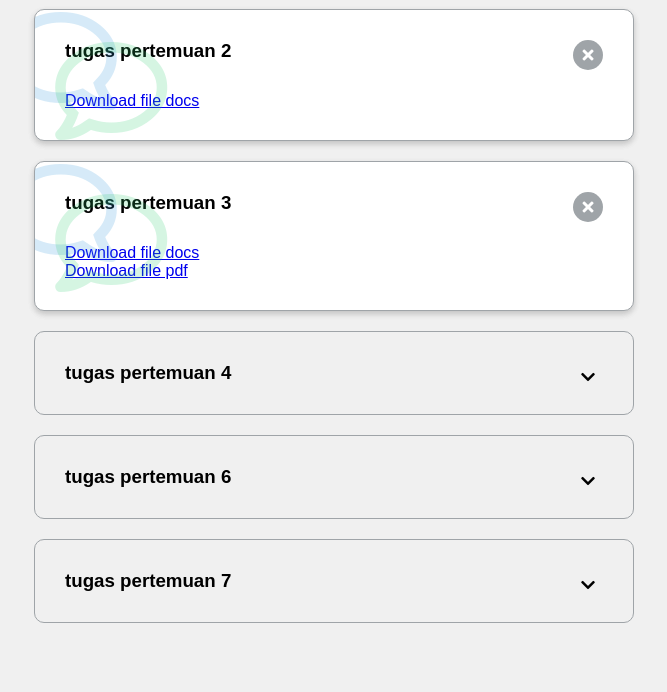
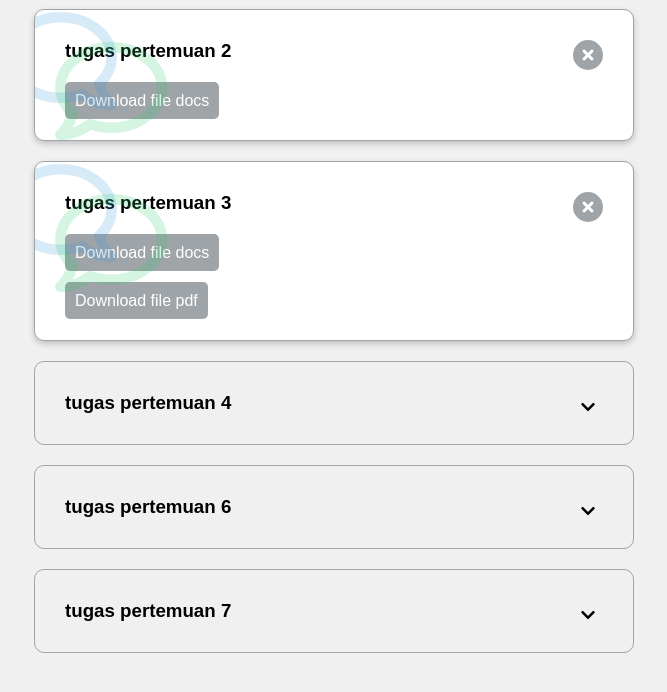
Before and after one commit to NoHeart6/web-tugas-sti, a plain HTML site: page tugas.html in a window 1280 px wide. Both pictures are taken after a click on the button 894 px from the left and 315 px from the top of the page. Shown: the part 108-800 px from the top of the page, without its empty margins (306-973 px from the left). Drawn offline with Linux system fonts and the light colour scheme; a web font is replaced by a local one.

Commit message:
Merubah tamplian download

```diff
--- a/style4.css
+++ b/style4.css
@@ -28,6 +28,19 @@ h1 {
   position: relative;
   overflow: hidden;
   transition: 0.3s ease;
+}
+
+.faq-text .tombol-unduh {
+  text-decoration: none;
+  background-color: #9fa4a8;
+  padding:10px;
+  border-radius: 5px;
+  color: white;
+  margin-top: 10px;
+}
+
+.faq-text .tombol-unduh:hover {
+  background-color: #6f6f6f;
 }
 
 .faq.active {
--- a/tugas.html
+++ b/tugas.html
@@ -17,7 +17,7 @@
         </h3>
 
         <p class="faq-text">
-          <a href="tugas1.docx">Download file docs</a>
+          <a class="tombol-unduh" href="tugas1.docx">Download file docs</a>
         </p>
 
         <button class="faq-toggle">
@@ -31,9 +31,10 @@
             tugas pertemuan 3
         </h3>
         <p class="faq-text">
-          <a href="tugas2.docx">Download file docs</a> <br>
-
-          <a href="tugas2.pdf">Download file pdf</a>
+          <a class="tombol-unduh" href="tugas2.docx">Download file docs</a> <br>
+        </p>
+        <p class="faq-text">
+          <a class="tombol-unduh" href="tugas2.pdf">Download file pdf</a>
         </p>
         <button class="faq-toggle">
           <i class="fas fa-chevron-down"></i>
@@ -46,7 +47,7 @@
             tugas pertemuan 4
         </h3>
         <p class="faq-text">
-          <a href="tugas3.docx">Download file docs</a>
+          <a class="tombol-unduh" href="tugas3.docx">Download file docs</a>
         </p>
         <button class="faq-toggle">
           <i class="fas fa-chevron-down"></i>
@@ -59,8 +60,10 @@
             tugas pertemuan 6
         </h3>
         <p class="faq-text">
-          <a href="tugas4.png">Download file png</a> <br>
-          <a href="tugas4.xlsx">Download file xlsx</a>
+          <a class="tombol-unduh" href="tugas4.png">Download file png</a>
+        </p>
+        <p class="faq-text">
+          <a class="tombol-unduh" href="tugas4.xlsx">Download file xlsx</a>
         </p>
         <button class="faq-toggle">
           <i class="fas fa-chevron-down"></i>
```
